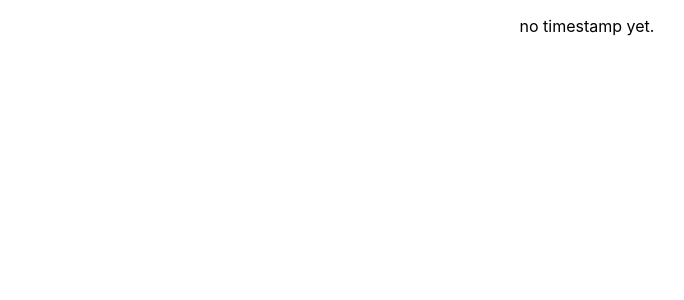
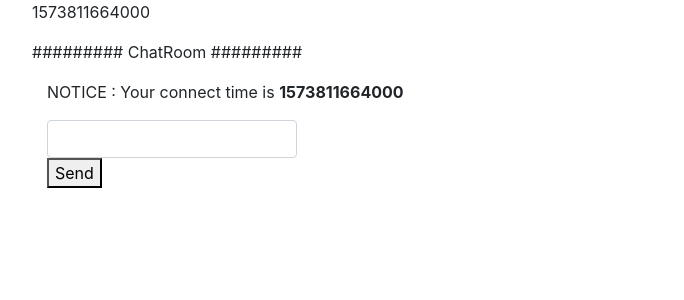
Before and after one commit to YONGHAPAPA/little-chatie, a React (Create React App) app: page / in a window 1280 px wide. Shown: the top 300 px of the page, without its empty margins (53-737 px from the left). Built offline with nearby package versions, Linux system fonts and the light colour scheme; no server answers.

Commit message:
20191115

```diff
--- a/package.json
+++ b/package.json
@@ -7,6 +7,7 @@
     "bootstrap": "^4.3.1",
     "react": "^16.11.0",
     "react-dom": "^16.11.0",
+    "react-router-dom": "^5.1.2",
     "react-scripts": "3.2.0",
     "socket.io": "^2.3.0",
     "socket.io-client": "^2.3.0"
--- a/src/App.js
+++ b/src/App.js
@@ -1,33 +1,81 @@
 import React, {Component} from 'react';
+import {BrowserRouter as Router, Route, Link} from 'react-router-dom';
 import logo from './logo.svg';
 import './App.css';
 
-import {subscribeToTimer} from './api';
+//import {subscribeToTimer} from './api';
+import Api from './api';
+
 import { tsConstructorType } from '@babel/types';
 
+import Chatroom from './component/chat-room';
+import "bootstrap/dist/css/bootstrap.min.css";
 
 
 class App extends Component {
    constructor(props){
     super(props);
 
+    //let date = new Date().getTime();
     this.state = {
-      timestamp : 'no timestamp yet.'
+      user_name : '',
+      time_stamp : 'no timestamp yet.',
+      connect_time : new Date().getTime(),
     }
+    /*
+    const api = new Api();
+    api.subscribeToTimer((err, timestamp) => this.setState({
+      time_stamp : timestamp
+    }));
+    */
 
-    subscribeToTimer((err, timestamp) => this.setState({
-      timestamp
+    /*
+    api.subscribeNotice(this.state.user_name,(notiMsg) => this.setState({
+      room_noti : notiMsg
     }));
+    */
 
+    //api.subscribeNotice("zerobreaker", (notice) => console.log(notice));
+
+    this.onChangeUserName = this.onChangeUserName.bind(this);
+   }
+
+   onChangeUserName(e){
+    console.log(e.target.value);
+    this.setState({
+      user_name : e.target.value
+    });
    }
 
    render(){
       return (
-        <div className="App">
-          <p className="App-intro">
-            {this.state.timestamp}
-          </p>
-        </div>
+        <Router>
+          <div className="container">
+            <p className="App-intro">
+              {this.state.connect_time}
+            </p>
+
+            {
+              /*
+              <div className="form-group">
+                <input className="form-group" type="text" value={this.state.user_name} onChange={this.onChangeUserName} />
+              </div>
+
+              <div className="container">
+              <Link to="/chatroom"># Chat Room</Link>
+              </div>
+              */
+            }
+            {/*
+              <Route path="/" component={Chatroom}/>
+            */}
+
+            <Route
+              path="/"
+              render={(props) => <Chatroom {...props} connectTime={this.state.connect_time} />}
+            />
+          </div>
+        </Router>
       );
     }
 }
--- a/src/api.js
+++ b/src/api.js
@@ -1,9 +1,45 @@
 import openSocket from 'socket.io-client'
 const socket = openSocket('http://localhost:8000');
 
-function subscribeToTimer(cb){
-    socket.on('timer', timestamp => cb(null, timestamp));
-    socket.emit('subscribeToTimer', 1000);
+export default class Api{
+    constructor(){}
+
+    subscribeToTimer(cb){
+        socket.emit('subscribeToTimer', 1000);
+        socket.on('timer', timestamp => cb(null, timestamp));
+    }
+
+    subscribeNotice(userNm, cb){
+        socket.emit('subscribeNotice', userNm);
+        socket.on('notice', notice => {
+            cb(notice);
+        })
+    }
+
+    sendMessage(msg, cb){
+        //console.log("sendMessage - api.js");
+
+        console.log('socket id > ' + socket.id);
+        socket.emit('chatMsg', msg);
+
+
+
+        /*
+        socket.on('chatMsg', function(msg){
+            cb(msg);
+        });
+        */
+    }
+
+    connectChatRoom(cb){
+        socket.on('chatMsg', function(msg){
+            //console.log("connectChatRoom > socket id" + socket.id);
+            cb(msg);
+        })
+    }
 }
 
-export {subscribeToTimer};
+
+
+
+//export {subscribeToTimer, sendMessage};
--- /dev/null
+++ b/src/component/chat-room.js
@@ -0,0 +1,69 @@
+import React, {Component} from 'react';
+import Api from '../api';
+import RoomNoti from './chat-room.noti';
+import { thisTypeAnnotation } from '@babel/types';
+
+
+export default class ChatRoom extends Component {
+    constructor(props){
+        super(props);
+        this.onChangeMessageContent = this.onChangeMessageContent.bind(this);
+        this.onSendMessage = this.onSendMessage.bind(this);
+        this.state = {
+            messageContent : '',
+        };
+    }
+
+    componentDidMount(){
+        this.connectChatRoom();
+    }
+
+    connectChatRoom(){
+        const api = new Api();
+        api.connectChatRoom(function(rcvData){
+            console.log("connectChatRoom rcvMsg : " + rcvData.description);
+        })
+    }
+
+    onChangeMessageContent(e){
+        this.setState({
+            messageContent : e.target.value
+        });
+    }
+
+    onSendMessage(e){
+        e.preventDefault();
+        const api = new Api();
+        console.log("send Message > " + this.state.messageContent);
+        api.sendMessage(this.state.messageContent, function(rcvMsg){
+            console.log("onSendMessage rcvMsg : " + rcvMsg);
+        });
+
+        //console.log("message > " + this.state.messageContent);
+        this.setState({
+            messageContent : '',
+        })
+        return false;
+    }
+
+    render(){
+        return(
+            <div>
+                <p>######### ChatRoom #########</p>
+                <form>
+                    <div className="container">
+                        <div className="form-group">
+                            <RoomNoti connectTime={this.props.connectTime}/>
+                        </div>
+                        <div className="form-group">
+                            <ul id="messages"></ul>
+                        </div>
+                        <div className="form-group" style={{display:'inline'}}>
+                            <input style={{width:"250px"}} className="form-control" type="text" value={this.state.messageContent} onChange={this.onChangeMessageContent}/><button onClick={this.onSendMessage}>Send</button>
+                        </div>
+                    </div>
+                </form>
+            </div>
+        );
+    }
+}
--- /dev/null
+++ b/src/component/chat-room.noti.js
@@ -0,0 +1,20 @@
+import React, {Component} from 'react';
+import Api from '../api';
+
+const noti_connectTime = null;
+
+export default class RoomNoti extends Component {
+    constructor(props){
+        super(props);
+        //console.log(props.connectTime);
+        const noti_connectTime2 = null;
+    }
+
+    render(){
+        return(
+            <div style={{display:'inline'}}>
+                <span>NOTICE : Your connect time is </span><span style={{fontWeight:'bold'}}>{this.props.connectTime}</span>
+            </div>
+        );
+    }
+}
```
Also changed, not shown: src/server.js (+8 -3 lines), 2 other files (tests, documents, lock files or other folders).
